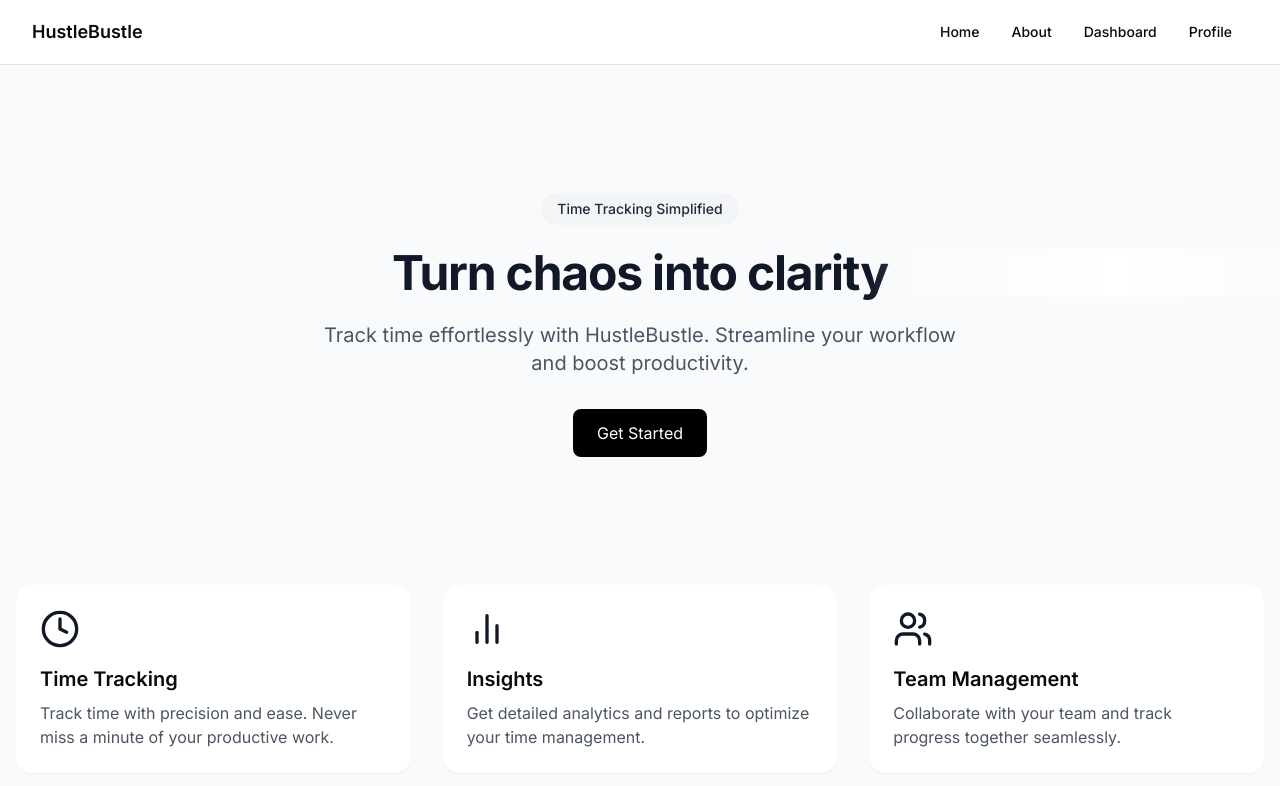
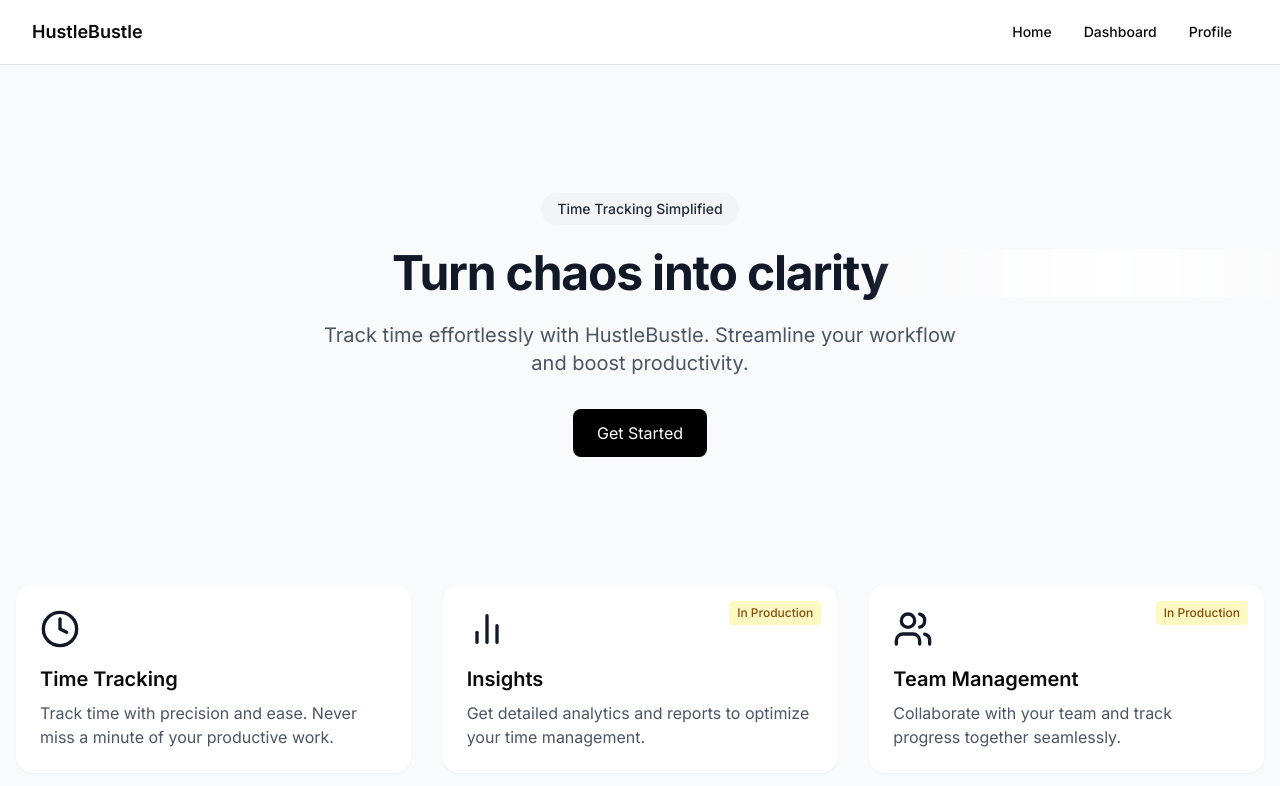
Before and after one commit to azekowka/HustleBustle, a Next.js app in the folder app/: page / in a window 1280 px wide. Shown: the top 786 px of the page. Built offline with nearby package versions, Linux system fonts and the light colour scheme.

Commit message:
some modifications

```diff
--- a/app/src/app/home/page.tsx
+++ b/app/src/app/home/page.tsx
@@ -58,8 +58,11 @@ const HomePage = () => {
               initial={{ opacity: 0, y: 20 }}
               animate={{ opacity: 1, y: 0 }}
               transition={{ duration: 0.6, delay: 0.4 }}
-              className="p-6 bg-white rounded-2xl shadow-sm"
+              className="p-6 bg-white rounded-2xl shadow-sm relative"
             >
+              <span className="absolute top-4 right-4 px-2 py-1 bg-yellow-100 text-yellow-800 text-xs font-medium rounded">
+                In Production
+              </span>
               <BarChart2 className="w-10 h-10 text-gray-900 mb-4" />
               <h3 className="text-xl font-semibold mb-2">Insights</h3>
               <p className="text-gray-600">
@@ -71,8 +74,11 @@ const HomePage = () => {
               initial={{ opacity: 0, y: 20 }}
               animate={{ opacity: 1, y: 0 }}
               transition={{ duration: 0.6, delay: 0.6 }}
-              className="p-6 bg-white rounded-2xl shadow-sm"
+              className="p-6 bg-white rounded-2xl shadow-sm relative"
             >
+              <span className="absolute top-4 right-4 px-2 py-1 bg-yellow-100 text-yellow-800 text-xs font-medium rounded">
+                In Production
+              </span>
               <Users className="w-10 h-10 text-gray-900 mb-4" />
               <h3 className="text-xl font-semibold mb-2">Team Management</h3>
               <p className="text-gray-600">
--- a/app/src/components/Navbar.tsx
+++ b/app/src/components/Navbar.tsx
@@ -17,11 +17,6 @@ export function Navbar() {
                 Home
               </Button>
             </Link>
-            <Link href="/about" passHref>
-              <Button variant="ghost" className="text-foreground">
-                About
-              </Button>
-            </Link>
             <Link href="/dashboard" passHref>
               <Button variant="ghost" className="text-foreground">
                 Dashboard
```
